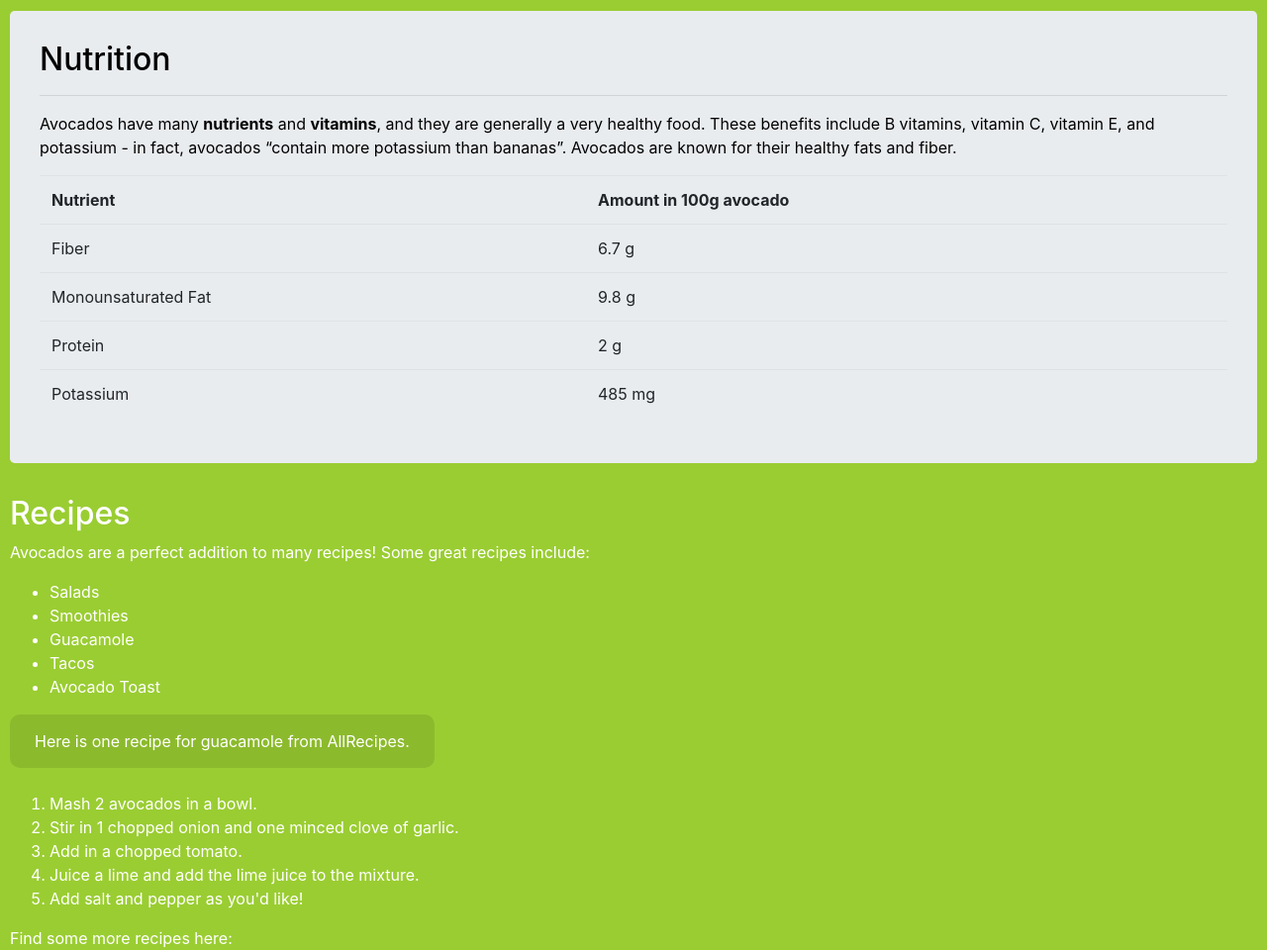
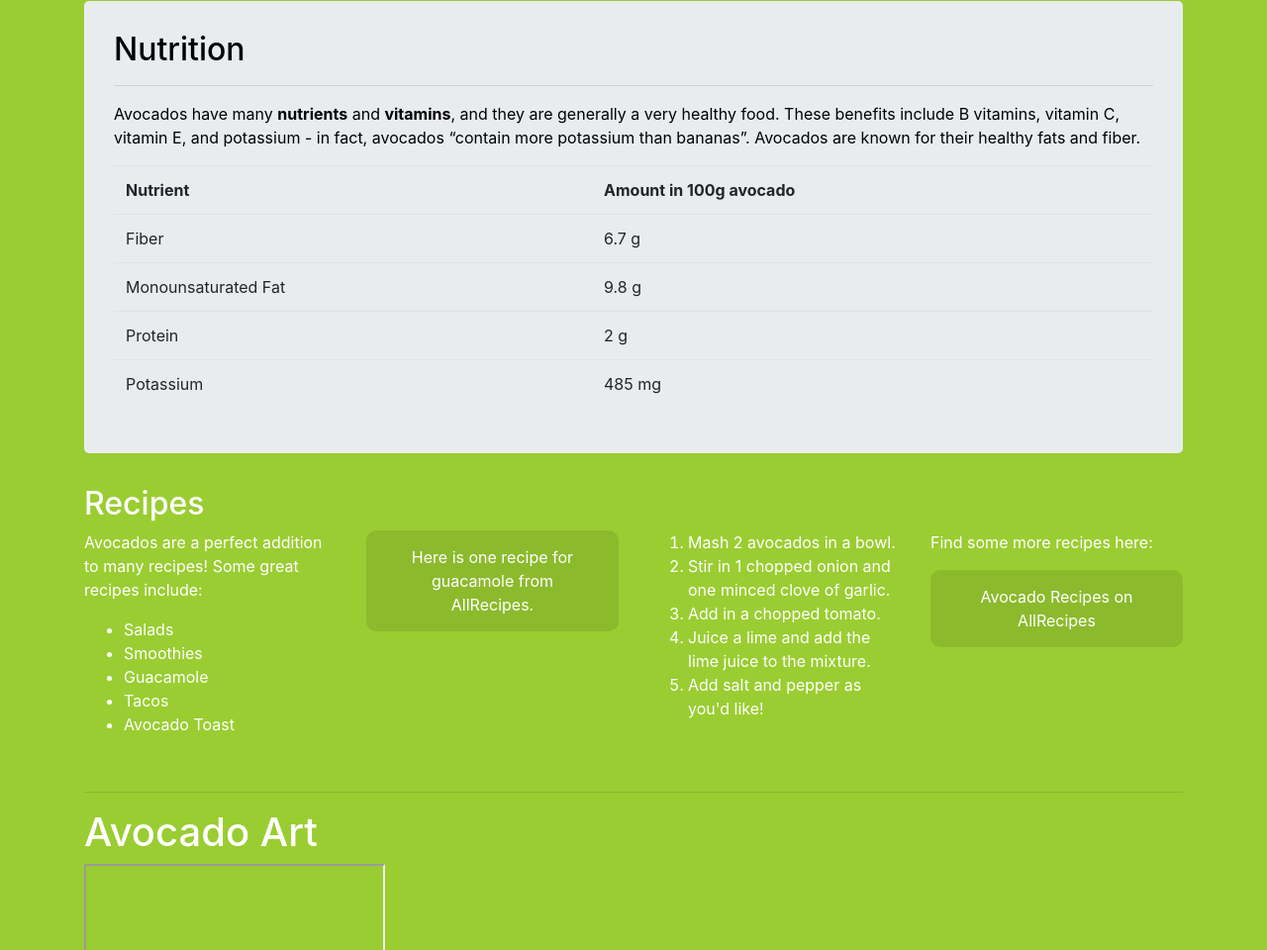
Before and after one commit to elibrowne/html-assignment, a plain HTML site: page html-tutorial.html in a window 1280 px wide. Shown: the part 309-1269 px from the top of the page at 99% size. Drawn offline with nearby package versions, Linux system fonts and the light colour scheme; grey boxes are pictures that could not be loaded.

Commit message:
Added container, rows, columns

```diff
--- a/html-tutorial.html
+++ b/html-tutorial.html
@@ -85,7 +85,7 @@
 		</nav>
 
 
-		<div class="main" style="padding: 10px;">
+		<div class="container">
 			<br />
 			<h1 id="info" style="text-align: center;"> Avocado Information </h1> <br />
 			<!-- Introduction  + Information -->
@@ -123,6 +123,8 @@
 			</div>
 
 			<h2> Recipes </h2>
+			<div class="row">
+				<div class="col-lg-3 col-sm-6 col-12">
 					<p> Avocados are a perfect addition to many recipes! Some great recipes include: </p>
 					<ul>
 						<li> Salads </li>
@@ -131,8 +133,11 @@
 						<li> Tacos </li>
 						<li> Avocado Toast </li>
 					</ul>
+				</div>
+				<div class="col-lg-3 col-sm-6 col-12">
 					<a class="bigbutton" target="_blank" href="https://www.allrecipes.com/recipe/14064/easy-guacamole/" style="color: white;"> Here is one recipe for guacamole from AllRecipes. </a>
-			<br /><br />
+				</div>
+				<div class="col-lg-3 col-sm-6 col-12">
 					<ol id="recipe">
 						<li> Mash 2 avocados in a bowl. </li>
 						<li> Stir in 1 chopped onion and one minced clove of garlic. </li>
@@ -140,8 +145,13 @@
 						<li> Juice a lime and add the lime juice to the mixture. </li>
 						<li> Add salt and pepper as you'd like! </li>
 					</ol>
+				</div>
+				<div class="col-lg-3 col-sm-6 col-12">
 					<p> Find some more recipes here: </p>
 					<a class="bigbutton" target="_blank" href="https://www.allrecipes.com/recipes/1367/fruits-and-vegetables/fruits/avocados/" title="Visit AllRecipes"> Avocado Recipes on AllRecipes </a>
+				</div>
+			</div>
+
 			<br />
 			<hr /> <!-- Separates the avocado art from the avocado info-->
 
```
Lines whose indentation alone changed are shown as unchanged.
